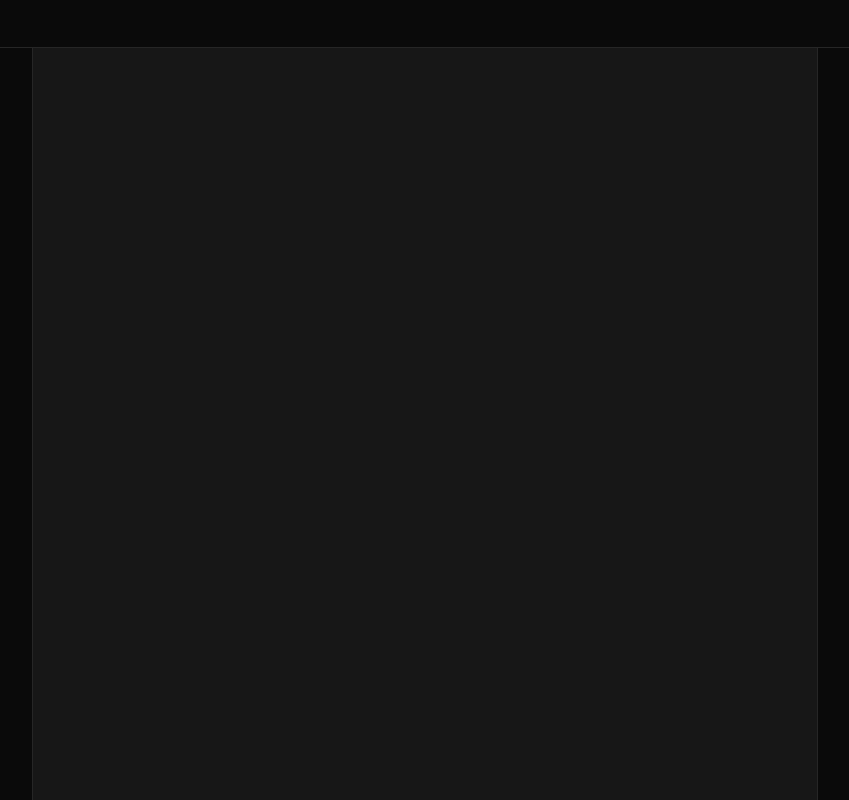
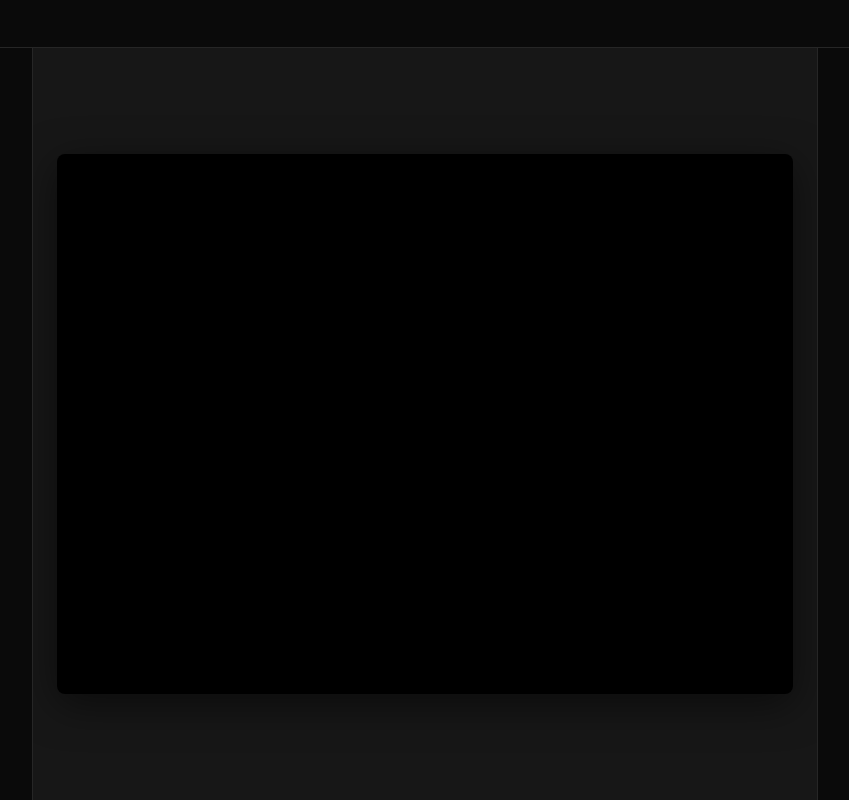
Before and after one commit to tajchert/summary-slide, a React (Vite) app: page /edit in a window 1280 px wide. Shown: the whole page, without its empty margins (143-992 px from the left). Built offline with nearby package versions, Linux system fonts and the light colour scheme.

Commit message:
feat: react-grid-layout editor canvas in fixed 12x6 mode

```diff
--- /dev/null
+++ b/src/editor/EditorCanvas.tsx
@@ -0,0 +1,98 @@
+import { useMemo, useRef } from "react";
+import GridLayout from "react-grid-layout";
+import type ReactGridLayout from "react-grid-layout";
+import { GRID_COLS, GRID_ROWS } from "../schema/slide";
+import { backgroundToCss } from "../render/styleResolve";
+import { CardView } from "../render/CardView";
+import { useEditor } from "./EditorContext";
+
+const DISPLAY_WIDTH = 960; // px; canvas is scaled-down 1920x1080
+
+export function EditorCanvas() {
+  const doc = useEditor((s) => s.doc);
+  const selectedCardId = useEditor((s) => s.selectedCardId);
+  const selectCard = useEditor((s) => s.selectCard);
+  const moveResizeCard = useEditor((s) => s.moveResizeCard);
+  const removeCard = useEditor((s) => s.removeCard);
+
+  const scale = DISPLAY_WIDTH / doc.canvas.width;
+  const displayHeight = doc.canvas.height * scale;
+  const gap = doc.theme.cardStyle.gap * scale;
+  // rowHeight so that 6 rows + margins + padding fill the canvas exactly:
+  // H = 2*pad + rows*rh + (rows-1)*margin  =>  rh = (H - 2*gap - (rows-1)*gap) / rows
+  const rowHeight = (displayHeight - 2 * gap - (GRID_ROWS - 1) * gap) / GRID_ROWS;
+
+  const layout: ReactGridLayout.Layout[] = useMemo(
+    () => doc.cards.map((c) => ({ i: c.id, x: c.grid.x, y: c.grid.y, w: c.grid.w, h: c.grid.h })),
+    [doc.cards]
+  );
+
+  // RGL fires onLayoutChange for re-renders too; only commit real moves.
+  const onLayoutChange = (next: ReactGridLayout.Layout[]) => {
+    for (const item of next) {
+      const card = doc.cards.find((c) => c.id === item.i);
+      if (!card) continue;
+      const { x, y, w, h } = item;
+      if (card.grid.x !== x || card.grid.y !== y || card.grid.w !== w || card.grid.h !== h) {
+        moveResizeCard(card.id, { x, y, w, h });
+      }
+    }
+  };
+
+  const containerRef = useRef<HTMLDivElement>(null);
+
+  return (
+    <div
+      ref={containerRef}
+      tabIndex={0}
+      onKeyDown={(e) => {
+        if ((e.key === "Delete" || e.key === "Backspace") && selectedCardId
+            && (e.target as HTMLElement).isContentEditable === false) {
+          removeCard(selectedCardId);
+        }
+      }}
+      onMouseDown={(e) => { if (e.target === containerRef.current) selectCard(null); }}
+      style={{
+        width: DISPLAY_WIDTH, height: displayHeight,
+        ...backgroundToCss(doc.theme.background),
+        borderRadius: 8, position: "relative", outline: "none",
+        boxShadow: "0 10px 40px rgba(0,0,0,0.5)",
+      }}
+    >
+      <GridLayout
+        width={DISPLAY_WIDTH}
+        cols={GRID_COLS}
+        maxRows={GRID_ROWS}
+        rowHeight={rowHeight}
+        margin={[gap, gap]}
+        containerPadding={[gap, gap]}
+        compactType={null}
+        preventCollision
+        isBounded
+        layout={layout}
+        onLayoutChange={onLayoutChange}
+        draggableCancel=".editable-text"
+        resizeHandles={["se", "e", "s"]}
+        style={{ height: displayHeight }}
+      >
+        {doc.cards.map((card) => (
+          <div
+            key={card.id}
+            className={card.id === selectedCardId ? "slide-card-selected" : undefined}
+            onMouseDownCapture={() => selectCard(card.id)}
+          >
+            {/* Render content at full 1920-canvas scale, shrink visually */}
+            <div style={{
+              width: `calc(100% / ${scale})`,
+              height: `calc(100% / ${scale})`,
+              transform: `scale(${scale})`, transformOrigin: "top left",
+              fontFamily: '"Inter Variable", system-ui, sans-serif',
+            }}>
+              <CardView card={card} theme={doc.theme} />
+            </div>
+          </div>
+        ))}
+      </GridLayout>
+    </div>
+  );
+}
--- a/src/editor/EditorPage.tsx
+++ b/src/editor/EditorPage.tsx
@@ -5,6 +5,7 @@ import { blankDocument } from "../schema/slide";
 import { loadDoc } from "../lib/storage";
 import { createEditorStore } from "./store";
 import { EditorStoreContext } from "./EditorContext";
+import { EditorCanvas } from "./EditorCanvas";
 
 export function EditorPage() {
   const [params] = useSearchParams();
@@ -30,7 +31,9 @@ export function EditorPage() {
         <div className="h-12 shrink-0 border-b border-neutral-800" data-pane="topbar" />
         <div className="flex min-h-0 flex-1">
           <aside className="w-44 shrink-0 overflow-y-auto border-r border-neutral-800" data-pane="palette" />
-          <main className="flex min-w-0 flex-1 items-center justify-center bg-neutral-900" data-pane="canvas" />
+          <main className="flex min-w-0 flex-1 items-center justify-center overflow-auto bg-neutral-900 p-6" data-pane="canvas">
+            <EditorCanvas />
+          </main>
           <aside className="w-80 shrink-0 overflow-y-auto border-l border-neutral-800" data-pane="inspector" />
         </div>
       </div>
--- a/src/index.css
+++ b/src/index.css
@@ -5,4 +5,9 @@
   font-family: "Inter Variable", system-ui, -apple-system, sans-serif;
 }
 
-/* react-grid-layout structural CSS (imported in EditorCanvas later) */
+@import "react-grid-layout/css/styles.css";
+@import "react-resizable/css/styles.css";
+
+/* Editor-only affordances */
+.react-grid-item > .react-resizable-handle { z-index: 20; }
+.slide-card-selected { outline: 2px solid #0a84ff; outline-offset: 2px; border-radius: 24px; }
```
